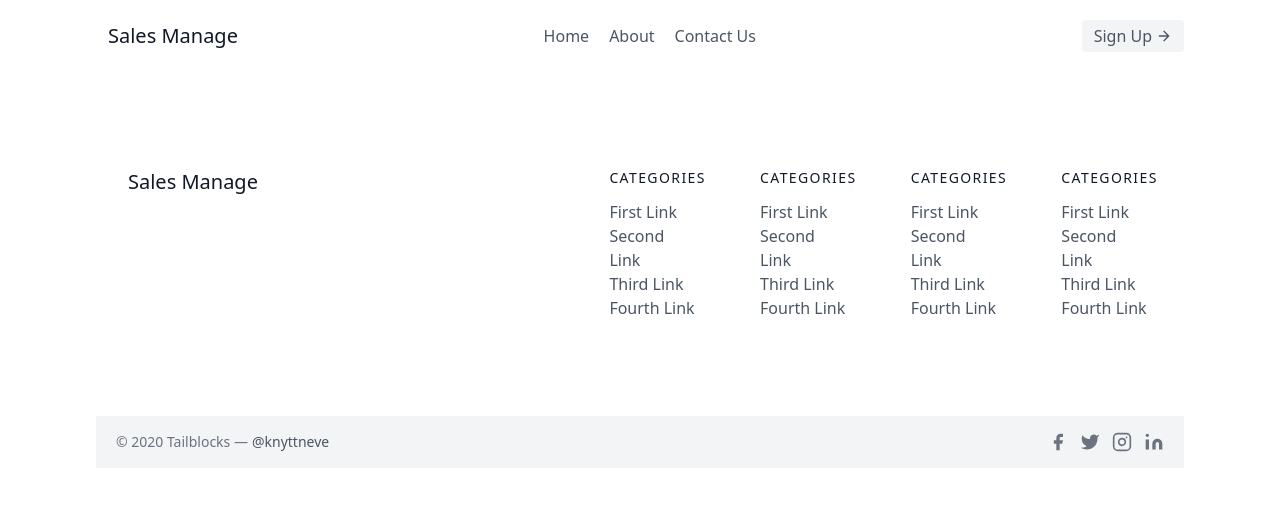
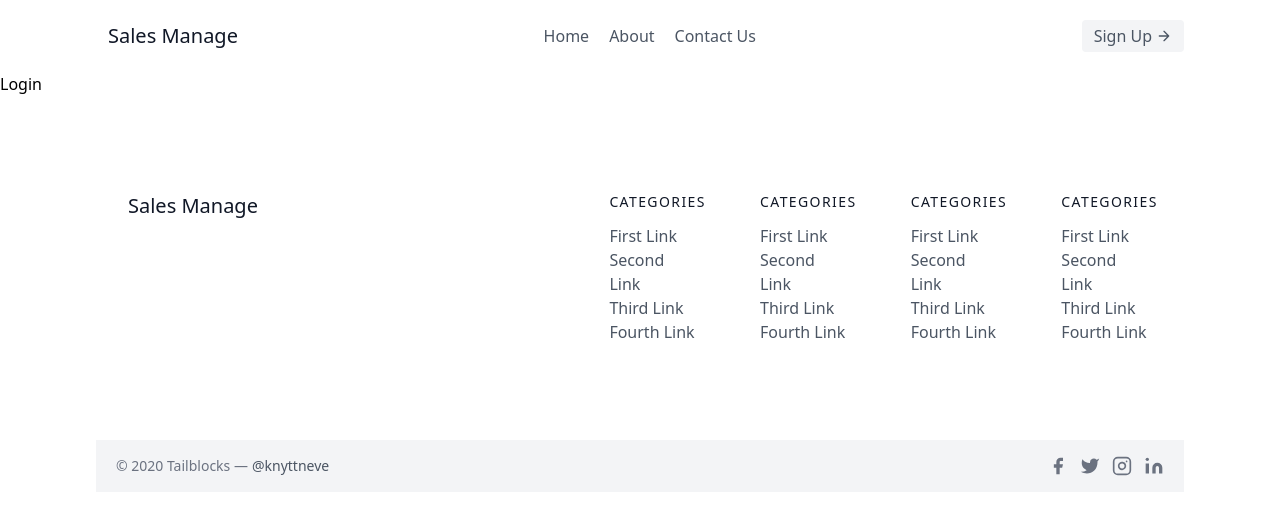
Before and after one commit to Sumitsinh1726/React_portfolio_Project, a React (Create React App) app in the folder krp/: page /login in a window 1280 px wide. Shown: the top 514 px of the page. Built offline with nearby package versions, Linux system fonts and the light colour scheme.

Commit message:
404 not found done - sumit

```diff
--- /dev/null
+++ b/krp/src/page/Login.jsx
@@ -0,0 +1,7 @@
+import React from "react";
+
+const Login = () => {
+  return <div>Login</div>;
+};
+
+export default Login;
--- /dev/null
+++ b/krp/src/page/Page404.jsx
@@ -0,0 +1,15 @@
+import React from 'react'
+
+const Page404 = () => {
+  return (
+    <div className='flex h-[50vh] justify-center items-center'>
+        <section className='flex gap-2'>
+            <h1 className='text-center text-[40px] border-indigo-500 pr-4 border-r-4 font-bold'>404</h1>
+            <h1 className='text-center text-[40px] pl-4 font-bold'>Page Not Found</h1>
+        </section>
+
+    </div>
+  )
+}
+
+export default Page404
--- a/krp/src/router/Router.jsx
+++ b/krp/src/router/Router.jsx
@@ -7,6 +7,8 @@ import Download from "../page/Download";
 import About from "../page/About";
 import Contact from "../page/Contact";
 import Signup from "../page/Signup";
+import Page404 from "../page/Page404";
+import Login from "../page/Login";
 
 const Router = () => {
   return (
@@ -20,11 +22,17 @@ const Router = () => {
         {/* This is For the page About */}
         <Route path="/about" element={<About />} />
 
-        {/* This is For the page About */}
+        {/* This is For the page Contact */}
         <Route path="/contact" element={<Contact />} />
 
-        {/* This is For the page About */}
+        {/* This is For the page signup */}
         <Route path="/signup" element={<Signup />} />
+
+        {/* This is For the page Login */}
+        <Route path="/login" element={<Login />} />
+
+        {/* This is For the page Login */}
+        <Route path="*" element={<Page404 />} />
       </Routes>
       <Footer />
     </>
```
